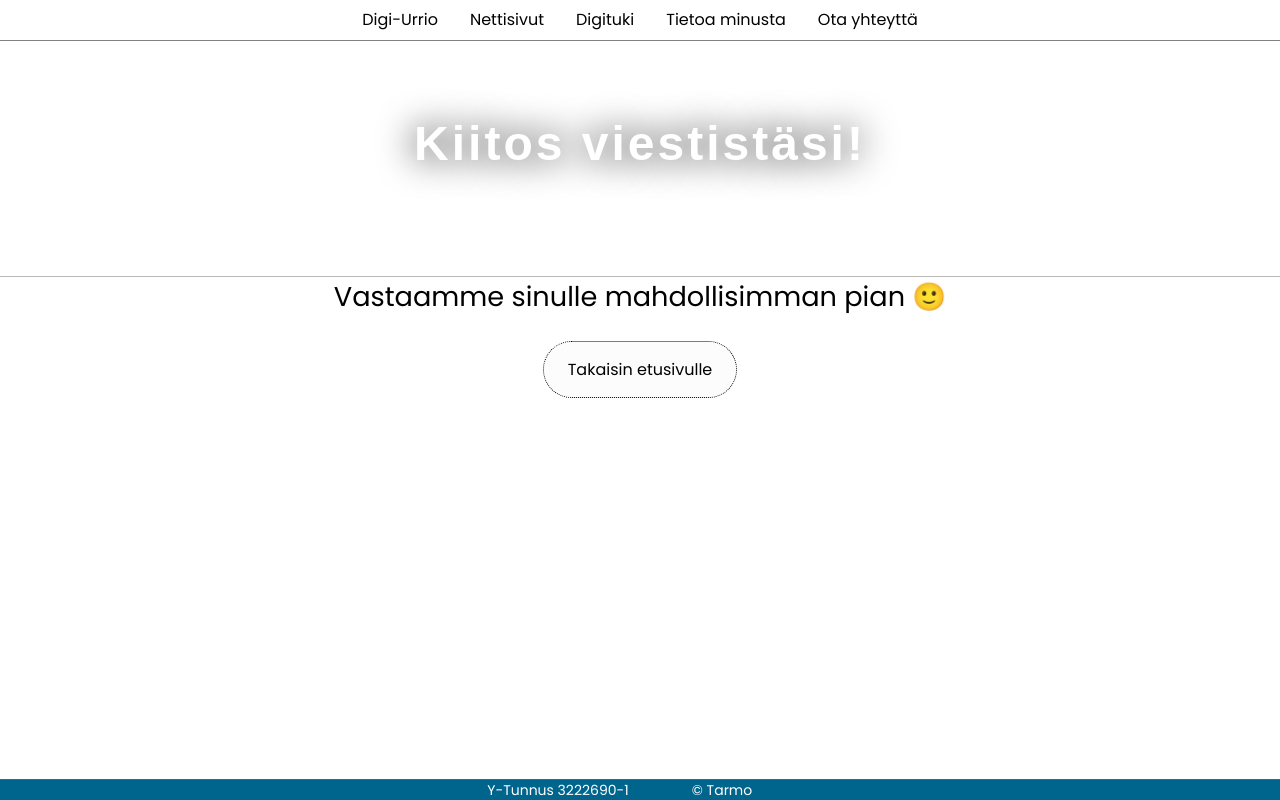
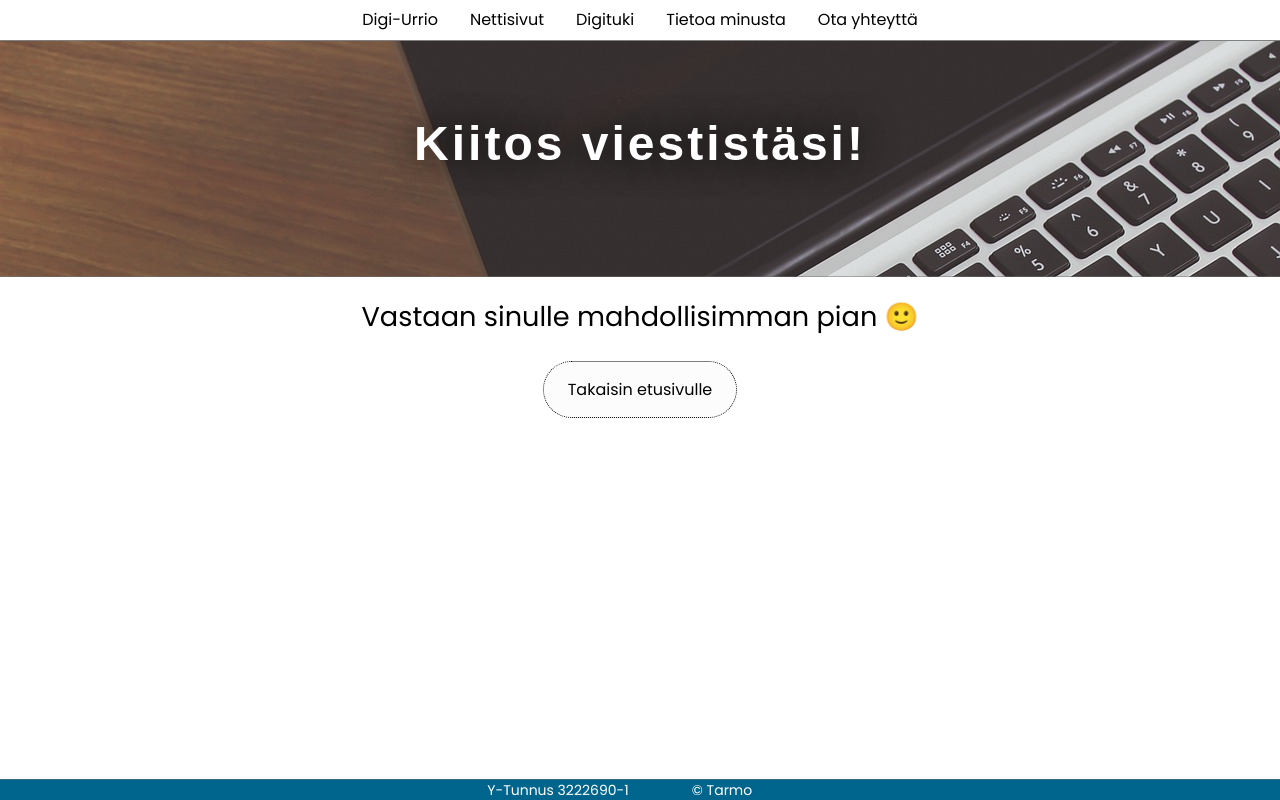
Before and after one commit to tarzzi/digi-urrio, a Gatsby site: page /kiitos-viestista in a window 1280 px wide. Built offline with nearby package versions, Linux system fonts and the light colour scheme; Gatsby itself is replaced by a stand-in of ours; a web font is replaced by a local one.

Commit message:
V2.0.1 Päivitetty Yhteydenotto

```diff
--- a/src/pages/kiitos-viestista.js
+++ b/src/pages/kiitos-viestista.js
@@ -15,9 +15,9 @@ const IndexPage = () => {
             />
           </Helmet>
           <div className='bg'>
-          <Banner title='Kiitos viestistäsi!' />
+          <Banner title='Kiitos viestistäsi!' idName='b3' />
             <div id='container' className='w-4/5 mx-auto text-center'>
-              <h3>Vastaamme sinulle mahdollisimman pian 🙂</h3>
+              <h3 className='my-5'>Vastaan sinulle mahdollisimman pian 🙂</h3>
               <div className='my-10'>
                 <Link className='button transition-all duration-200' to='/'>Takaisin etusivulle</Link>
               </div>
--- a/src/pages/ota-yhteytta.js
+++ b/src/pages/ota-yhteytta.js
@@ -29,7 +29,7 @@ const IndexPage = () => {
               <p>Sähköposti: digi@urrio.fi</p>
               <h4>Voit myös laittaa kyselyn oheisen lomakkeen kautta</h4>
             </div>
-            <form className='grid lg:grid-cols-3 md:grid-cols-1 sm:grid-cols-1 gap-2 my-5 mx-auto w-1/2 lomake' acceptCharset="UTF-8" action="https://formsubmit.co/234a581c88e120675a986e900a8ef1b2" method="POST">
+            <form className='grid lg:grid-cols-3 md:grid-cols-1 sm:grid-cols-1 gap-2 my-5 mx-auto w-1/2 lomake' acceptCharset="UTF-8" action="https://formsubmit.co/digi@urrio.fi" method="POST">
 
               <p>Nimi</p>
                 <input className='sm:col-span-1 md:col-span-1 lg:col-span-2' type="text" name="name" placeholder="" />
```
